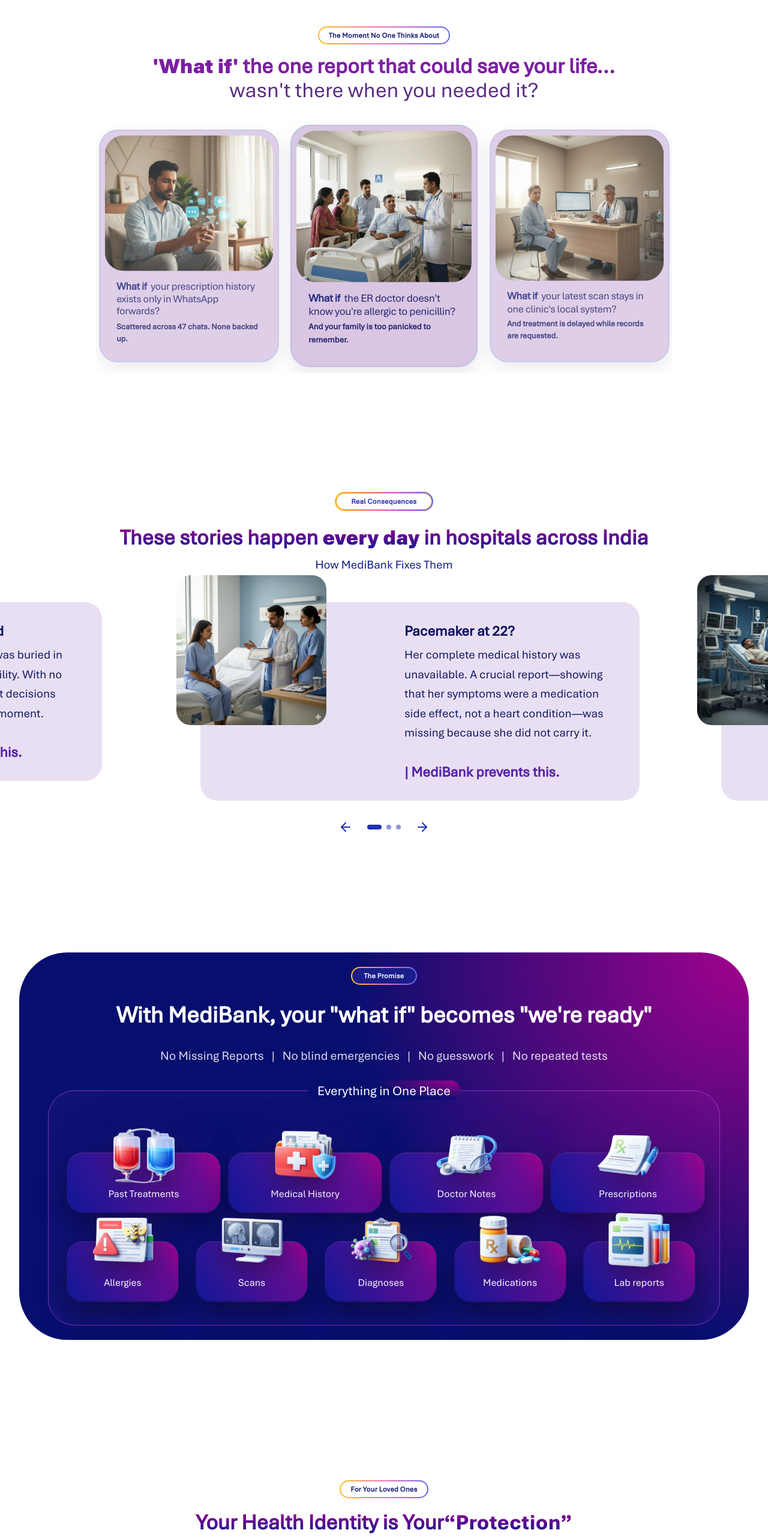
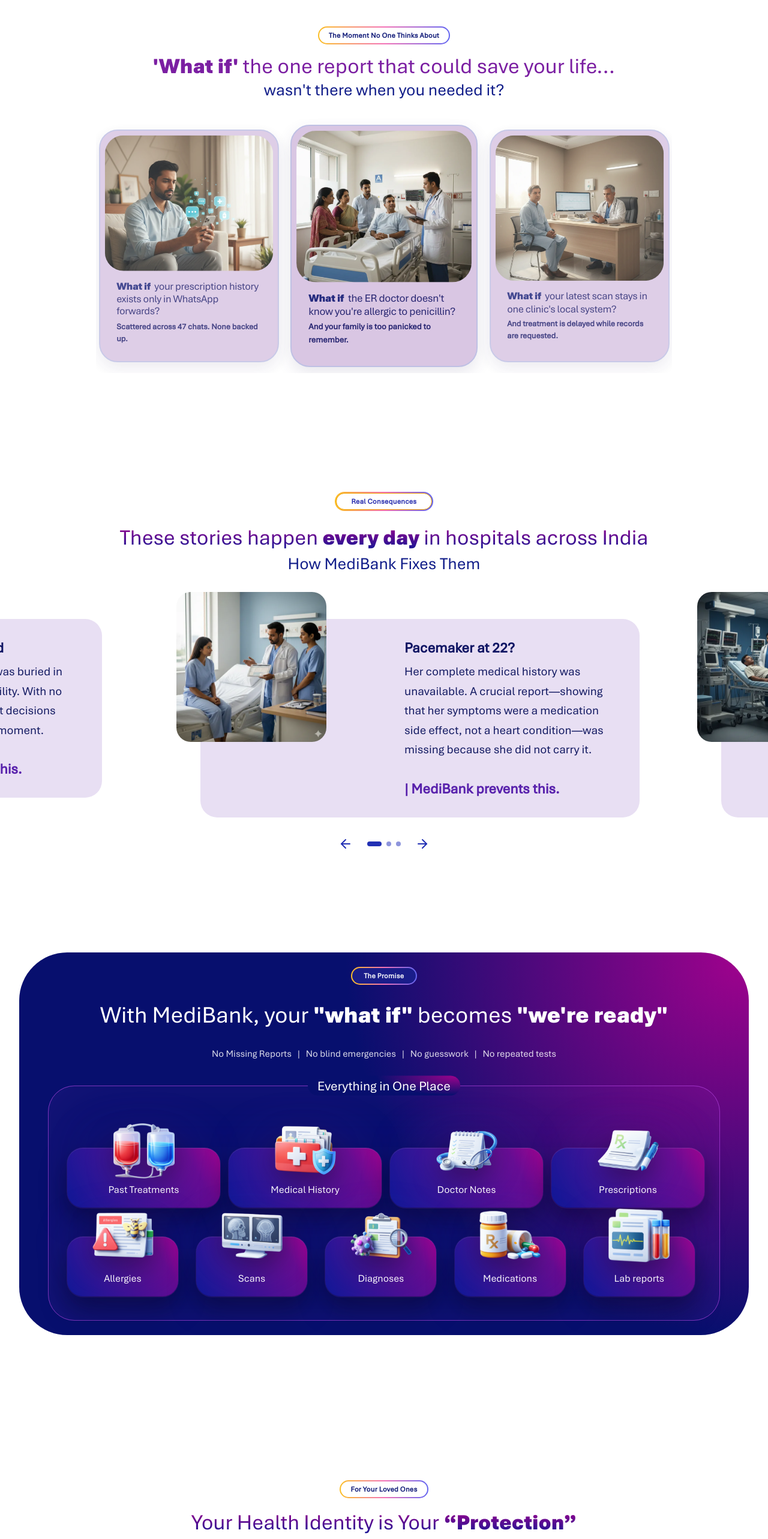
Before and after one commit to AmanDwivedi9335/clinic-portpolio, a Next.js app: page / in a window 1280 px wide. Shown: the part 860-3426 px from the top of the page at 60% size. Built offline with nearby package versions, Linux system fonts and the light colour scheme.

Commit message:
font weight updated

```diff
--- a/src/components/DoctorHome/DoctorHero.js
+++ b/src/components/DoctorHome/DoctorHero.js
@@ -132,8 +132,8 @@ export default function DoctorHero() {
 
               </p>
 
-              <h1 className="hero-animate mt-4 text-[30px] font-extrabold leading-[1.05] text-wave md:text-[65px] md:leading-[0.8]">
-                Blind<br /> Consultations<br /> Are Dangerous<br /> Consultations
+              <h1 className="hero-animate mt-4 text-[30px] font-aptos-black leading-[1.05] text-wave md:text-[60px] md:leading-[0.8]">
+                Blind Consultations<br /> are Dangerous Consultations
               </h1>
 
               <p className="hero-animate mt-5 font-semibold max-w-xl text-[14px] leading-relaxed text-[#7B1FA2] md:text-[15px]">
--- a/src/components/Home/HealthIdentitySection.js
+++ b/src/components/Home/HealthIdentitySection.js
@@ -90,13 +90,13 @@ const cards = Array.isArray(cardsRaw) ? cardsRaw : [cardsRaw];
             The Promise
           </GradientBadge>
 
-          <h2 className="mt-4 text-xl font-extrabold leading-snug text-white md:mt-6 md:text-[clamp(2rem,3.1vw,2.45rem)]">
-            With MediBank, your <span className="font-bold">&quot;what if&quot;</span>{" "}
+          <h2 className="mt-4 text-xl font-medium leading-snug text-white md:mt-6 md:text-[clamp(2rem,3.1vw,2.45rem)]">
+            With MediBank, your <span className="font-aptos-black">&quot;what if&quot;</span>{" "}
             becomes
-            <span className="font-bold"> &quot;we&apos;re ready&quot;</span>
+            <span className="font-aptos-black"> &quot;we&apos;re ready&quot;</span>
           </h2>
 
-          <p className="identity-subheading mt-3 text-[12px] leading-relaxed text-white/85 md:mt-6 md:text-[clamp(1rem,1.7vw,1.3rem)]">
+          <p className="identity-subheading mt-3 leading-relaxed text-white/85 md:mt-6 md:text-[clamp(1rem, 1.7vw, 1.9rem)]">
             No Missing Reports &nbsp; | &nbsp; No blind emergencies &nbsp; | &nbsp;
             No guesswork &nbsp; | &nbsp; No repeated tests
           </p>
--- a/src/components/Home/LovedOnesSection.js
+++ b/src/components/Home/LovedOnesSection.js
@@ -127,11 +127,11 @@ export default function LovedOnesSection() {
           For Your Loved Ones
         </GradientBadge>
 
-        <h2 className="mt-5 text-2xl font-extrabold bg-[linear-gradient(180deg,#9F028D_0%,#0E1896_105%)]
+        <h2 className="mt-5 text-2xl font-medium bg-[linear-gradient(180deg,#9F028D_0%,#0E1896_105%)]
               bg-clip-text
               text-transparent md:text-4xl">
-          Your Health Identity is Your
-          <span className="font-aptos-extrabold">“Protection”</span>
+          Your Health Identity is Your&nbsp;
+          <span className="font-aptos-black">“Protection”</span>
         </h2>
 
         <p className="mt-4 max-w-3xl text-sm text-[#000339] md:text-base">
--- a/src/components/Home/Realconsequences.js
+++ b/src/components/Home/Realconsequences.js
@@ -64,7 +64,7 @@ const Realconsequences = () => {
             className="
               mt-4 md:mt-6
               text-2xl md:text-4xl
-              font-extrabold
+              font-medium
               bg-[linear-gradient(180deg,#9F028D_0%,#0E1896_105%)]
               bg-clip-text
               text-transparent
@@ -73,10 +73,10 @@ const Realconsequences = () => {
             These stories happen <span className="font-aptos-black">every day</span> in hospitals across India
           </h2>
 
-          <p className="mt-2 text-base md:mt-3 md:text-xl text-[#111D89]">How MediBank Fixes Them</p>
+          <p className="mt-2 text-base md:mt-3 md:text-[28px] text-[#111D89]">How MediBank Fixes Them</p>
         </div>
 
-        <div className="mt-12 md:mt-12">
+        <div className="mt-12 md:mt-20">
           <Carousel
             opts={{ align: "center", loop: true }}
             setApi={setApi}
--- a/src/components/Home/ReportCarouselSection.js
+++ b/src/components/Home/ReportCarouselSection.js
@@ -123,9 +123,9 @@ export default function ReportCarouselSection() {
           The Moment No One Thinks About
         </GradientBadge>
 
-        <h2 className="mt-4 text-2xl font-semibold leading-snug text-[#7B1FA2] md:text-4xl">
+        <h2 className="mt-4 text-2xl font-medium leading-snug text-[#7B1FA2] md:text-4xl">
           <span className="font-aptos-black">&apos;What if&apos;</span> the one report that could save your life...
-          <span className="block font-normal text-[#5A2D82]">
+          <span className="block text-[28px] font-normal text-[#111D89]">
             wasn&apos;t there when you needed it?
           </span>
         </h2>
@@ -187,9 +187,9 @@ export default function ReportCarouselSection() {
                       activeIndex === index ? "lg:group-hover:translate-y-[1px]" : "",
                     ].join(" ")}
                   >
-                    <h3 className="text-[clamp(18px,1vw,25px)] font-bold leading-[1.2] tracking-[-0.02em] text-[#252B7F]">
+                    <h3 className="text-[clamp(18px,1vw,25px)] font-aptos-black leading-[1.2] tracking-[-0.02em] text-[#252B7F]">
                       What if &nbsp;
-                    <span className="text-[clamp(18px,1vw,25px)] font-normal leading-[1.2] tracking-[-0.02em] text-[#282672]">
+                    <span className="text-[clamp(18px,1vw,25px)] font-medium leading-[1.2] tracking-[-0.02em] text-[#282672]">
                       {slide.title}
                     </span>
                     </h3>
```
